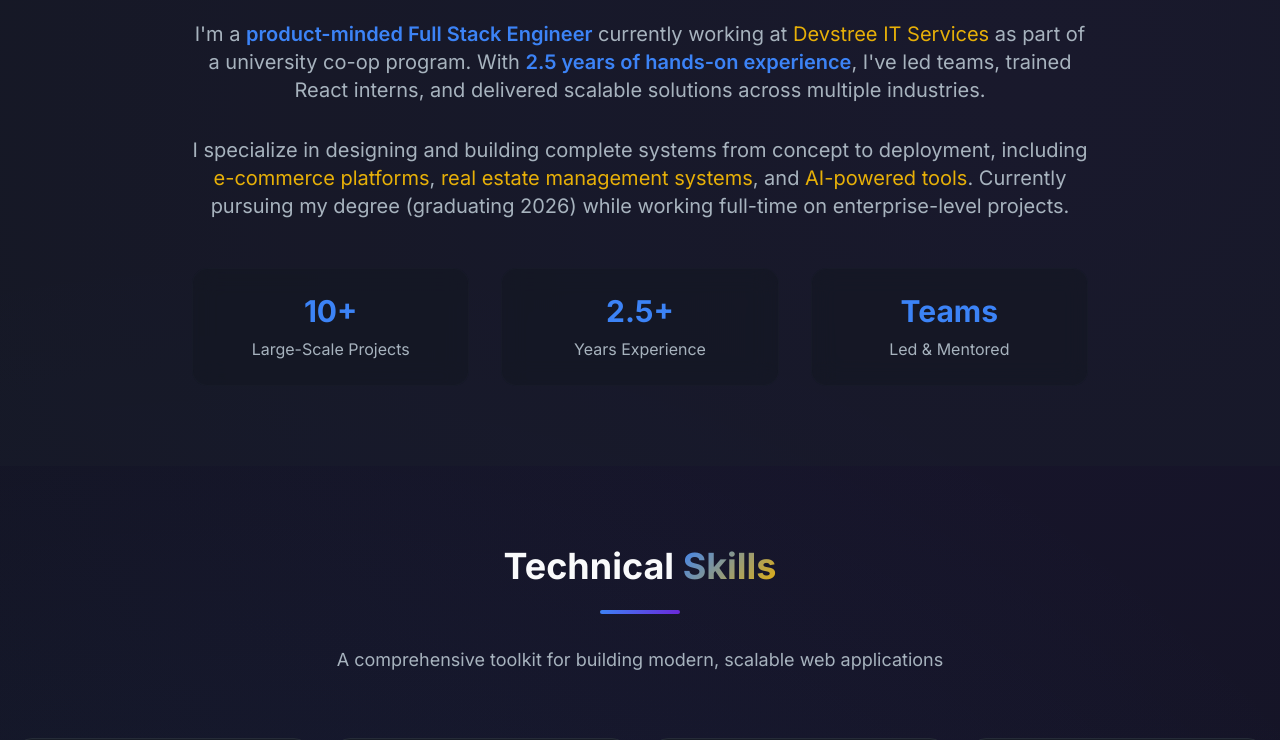
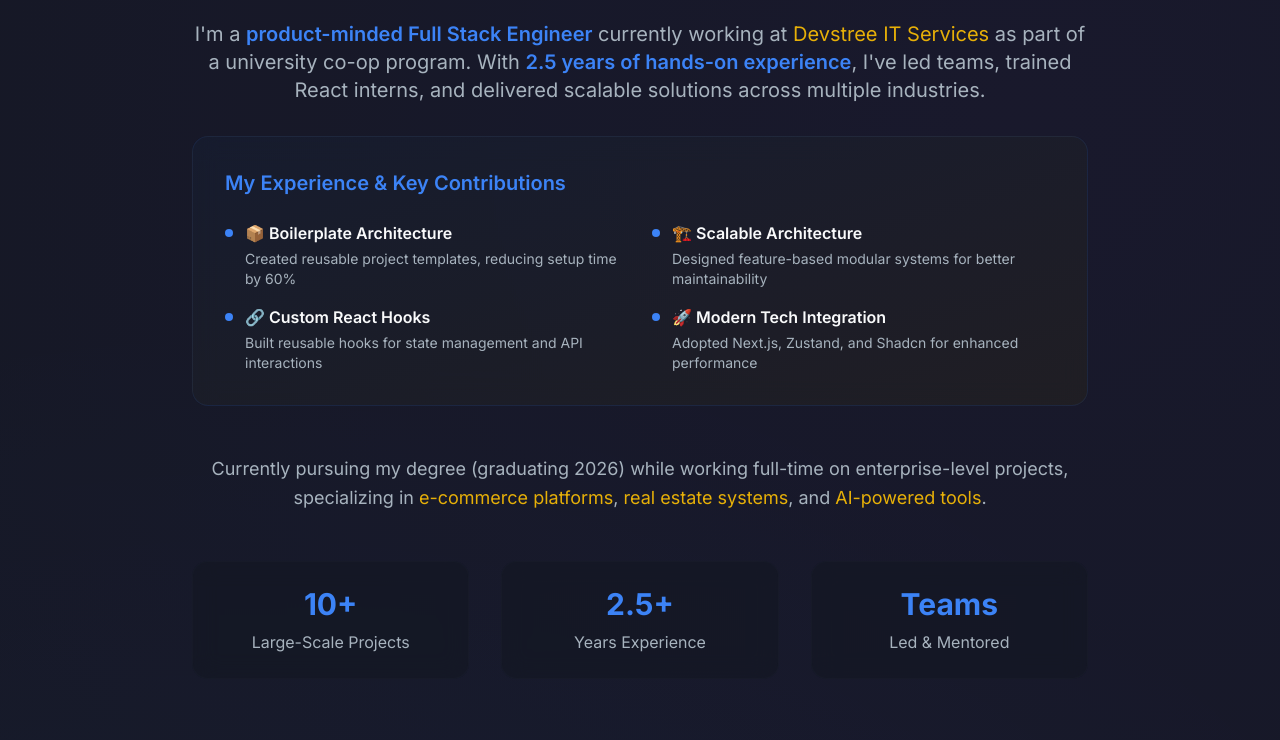
Before and after one commit to pavandeepkumar/portfolio-v3, a React (Vite) app: page / in a window 1280 px wide. Shown: the part 960-1700 px from the top of the page. Built offline with nearby package versions, Linux system fonts and the light colour scheme.

Commit message:
update my details in exprinced section

```diff
--- a/src/components/About.tsx
+++ b/src/components/About.tsx
@@ -17,13 +17,60 @@ const About = () => {
               <span className="text-primary font-semibold">2.5 years of hands-on experience</span>, I've led teams,
               trained React interns, and delivered scalable solutions across multiple industries.
             </p>
+             <div className="glass-card p-8 rounded-2xl mb-12 bg-gradient-to-br from-primary/5 to-accent/5 border border-primary/10">
+              <h3 className="text-xl font-semibold text-primary mb-6 text-left">My Experience & Key Contributions</h3>
 
-            <p className="text-lg md:text-xl text-muted-foreground leading-relaxed mb-12">
+              <div className="grid grid-cols-1 md:grid-cols-2 gap-6 text-left">
+                <div className="space-y-4">
+                  <div className="flex items-start space-x-3">
+                    <div className="w-2 h-2 bg-primary rounded-full mt-2 flex-shrink-0"></div>
+                    <div>
+                      <h4 className="font-semibold text-foreground mb-1">📦 Boilerplate Architecture</h4>
+                      <p className="text-sm text-muted-foreground">Created reusable project templates, reducing setup time by 60%</p>
+                    </div>
+                  </div>
+
+                  <div className="flex items-start space-x-3">
+                    <div className="w-2 h-2 bg-primary rounded-full mt-2 flex-shrink-0"></div>
+                    <div>
+                      <h4 className="font-semibold text-foreground mb-1">🔗 Custom React Hooks</h4>
+                      <p className="text-sm text-muted-foreground">Built reusable hooks for state management and API interactions</p>
+                    </div>
+                  </div>
+                </div>
+
+                <div className="space-y-4">
+                  <div className="flex items-start space-x-3">
+                    <div className="w-2 h-2 bg-primary rounded-full mt-2 flex-shrink-0"></div>
+                    <div>
+                      <h4 className="font-semibold text-foreground mb-1">🏗️ Scalable Architecture</h4>
+                      <p className="text-sm text-muted-foreground">Designed feature-based modular systems for better maintainability</p>
+                    </div>
+                  </div>
+
+                  <div className="flex items-start space-x-3">
+                    <div className="w-2 h-2 bg-primary rounded-full mt-2 flex-shrink-0"></div>
+                    <div>
+                      <h4 className="font-semibold text-foreground mb-1">🚀 Modern Tech Integration</h4>
+                      <p className="text-sm text-muted-foreground">Adopted Next.js, Zustand, and Shadcn for enhanced performance</p>
+                    </div>
+                  </div>
+                </div>
+              </div>
+            </div>
+
+            <p className="text-lg text-muted-foreground leading-relaxed mb-12">
+              Currently pursuing my degree (graduating 2026) while working full-time on enterprise-level projects,
+              specializing in <span className="text-accent">e-commerce platforms</span>, <span className="text-accent">real estate systems</span>,
+              and <span className="text-accent">AI-powered tools</span>.
+              </p>
+
+            {/* <p className="text-lg md:text-xl text-muted-foreground leading-relaxed mb-12">
               I specialize in designing and building complete systems from concept to deployment, including{" "}
               <span className="text-accent">e-commerce platforms</span>, <span className="text-accent">real estate management systems</span>,
               and <span className="text-accent">AI-powered tools</span>. Currently pursuing my degree (graduating 2026) while
               working full-time on enterprise-level projects.
-            </p>
+            </p> */}
 
             <div className="grid grid-cols-1 md:grid-cols-3 gap-8">
               <div className="glass-card p-6 rounded-2xl animate-slide-up animate-delay-100">
--- a/src/components/Contact.tsx
+++ b/src/components/Contact.tsx
@@ -4,7 +4,7 @@ import { Mail, MapPin, Phone, Send } from "lucide-react";
 
 const Contact = () => {
   return (
-    <section className="py-20">
+    <section className="py-20" id="contact">
       <div className="container mx-auto px-4">
         <div className="text-center mb-16">
           <h2 className="text-3xl md:text-4xl font-bold mb-6">
@@ -54,7 +54,7 @@ const Contact = () => {
                 </div>
                 <div>
                   <h4 className="font-semibold">Location</h4>
-                  <p className="text-muted-foreground">Available for remote work</p>
+                  <p className="text-muted-foreground">India </p>
                 </div>
               </div>
             </div>
--- a/src/components/Footer.tsx
+++ b/src/components/Footer.tsx
@@ -31,14 +31,9 @@ const Footer = () => {
             </a>
           </div>
 
-          <p className="text-muted-foreground mb-4">
-            © 2024 Pavandeep Kumar. All rights reserved.
-          </p>
-
           <p className="text-sm text-muted-foreground flex items-center justify-center space-x-1">
             <span>Built with</span>
-            <Heart className="h-4 w-4 text-red-500 animate-pulse" />
-            <span>using React, TypeScript & Tailwind CSS</span>
+            <span> ❤️ by Pavandeep Kumar</span>
           </p>
         </div>
       </div>
--- a/src/components/Projects.tsx
+++ b/src/components/Projects.tsx
@@ -45,7 +45,7 @@ const Projects = () => {
       title: "🎬 Reelflix - Short Video Platform",
       description: "A short-form entertainment platform enabling creators to upload content and viewers to enjoy engaging, high-quality short videos. Built with scalability and smooth video playback for modern audiences.",
       tech: ["React", "Socket.io", "Node.js", "Redis"],
-      image: "https://images.unsplash.com/photo-1489599953163-2ddc4c2e99eb?auto=format&fit=crop&w=800&q=80",
+      image: "https://images.unsplash.com/photo-1560472354-b33ff0c44a43?auto=format&fit=crop&w=800&q=80",
       github: "#",
       live: "#"
     },
@@ -54,7 +54,7 @@ const Projects = () => {
       title: "✍️ Social Scribe - AI Content Tool",
       description: "An AI-powered tool that helps businesses and creators generate engaging social media content. Provides analytics and automated engagement strategies to boost reach and online presence.",
       tech: ["React", "Chart.js", "Express", "OpenAI API"],
-      image: "https://images.unsplash.com/photo-1611162617474-5b21e879e113?auto=format&fit=crop&w=800&q=80",
+      image: "https://images.unsplash.com/photo-1519389950473-47ba0277781c?auto=format&fit=crop&w=800&q=80",
       github: "#",
       live: "#"
     },
--- a/src/pages/Home.tsx
+++ b/src/pages/Home.tsx
@@ -1,4 +1,3 @@
-
 import Hero from "@/components/Hero";
 import About from "@/components/About";
 import Skills from "@/components/Skills";
@@ -13,7 +12,7 @@ const Home = () => {
   return (
     <div className="min-h-screen">
       <ScrollProgress />
-      <ThemeToggle />
+      {/* <ThemeToggle /> */}
       <StickyContact />
       <Hero />
       <About />
--- a/src/pages/ProjectDetail.tsx
+++ b/src/pages/ProjectDetail.tsx
@@ -1,5 +1,6 @@
 import { Button } from "@/components/ui/button";
 import { ArrowLeft, ExternalLink, Github } from "lucide-react";
+import { useEffect } from "react";
 import { useParams, useNavigate } from "react-router-dom";
 
 const ProjectDetail = () => {
@@ -177,7 +178,7 @@ const ProjectDetail = () => {
     reelflix: {
       title: "🎬 Reelflix - Short Video Platform",
       description: "A short-form entertainment platform enabling creators to upload content and viewers to enjoy engaging, high-quality short videos. Built with scalability and smooth video playback for modern audiences.",
-      image: "https://images.unsplash.com/photo-1489599953163-2ddc4c2e99eb?auto=format&fit=crop&w=800&q=80",
+      image: "https://images.unsplash.com/photo-1560472354-b33ff0c44a43?auto=format&fit=crop&w=800&q=80",
       totalTech: 4,
       keyFeatures: 7,
       technologies: [
@@ -229,7 +230,7 @@ const ProjectDetail = () => {
     socialscribe: {
       title: "✍️ Social Scribe - AI Content Tool",
       description: "An AI-powered tool that helps businesses and creators generate engaging social media content. Provides analytics and automated engagement strategies to boost reach and online presence.",
-      image: "https://images.unsplash.com/photo-1611162617474-5b21e879e113?auto=format&fit=crop&w=800&q=80",
+      image: "https://images.unsplash.com/photo-1519389950473-47ba0277781c?auto=format&fit=crop&w=800&q=80",
       totalTech: 4,
       keyFeatures: 6,
       technologies: [
@@ -321,6 +322,9 @@ const ProjectDetail = () => {
       live: "#"
     }
   };
+  useEffect(()=>{
+    window.scrollTo(0, 0);
+  }, []);
 
   const project = projects[projectId as keyof typeof projects];
 
```
